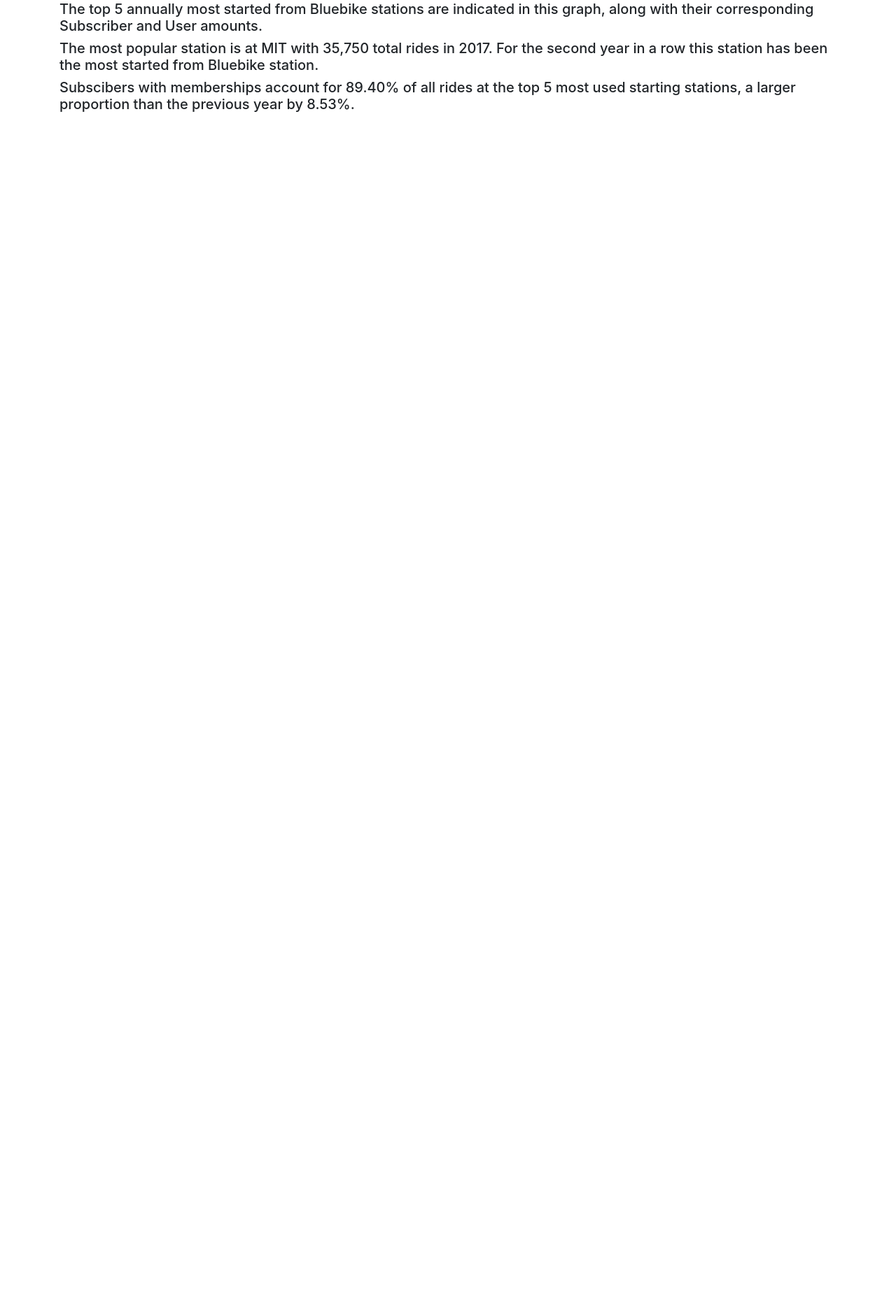
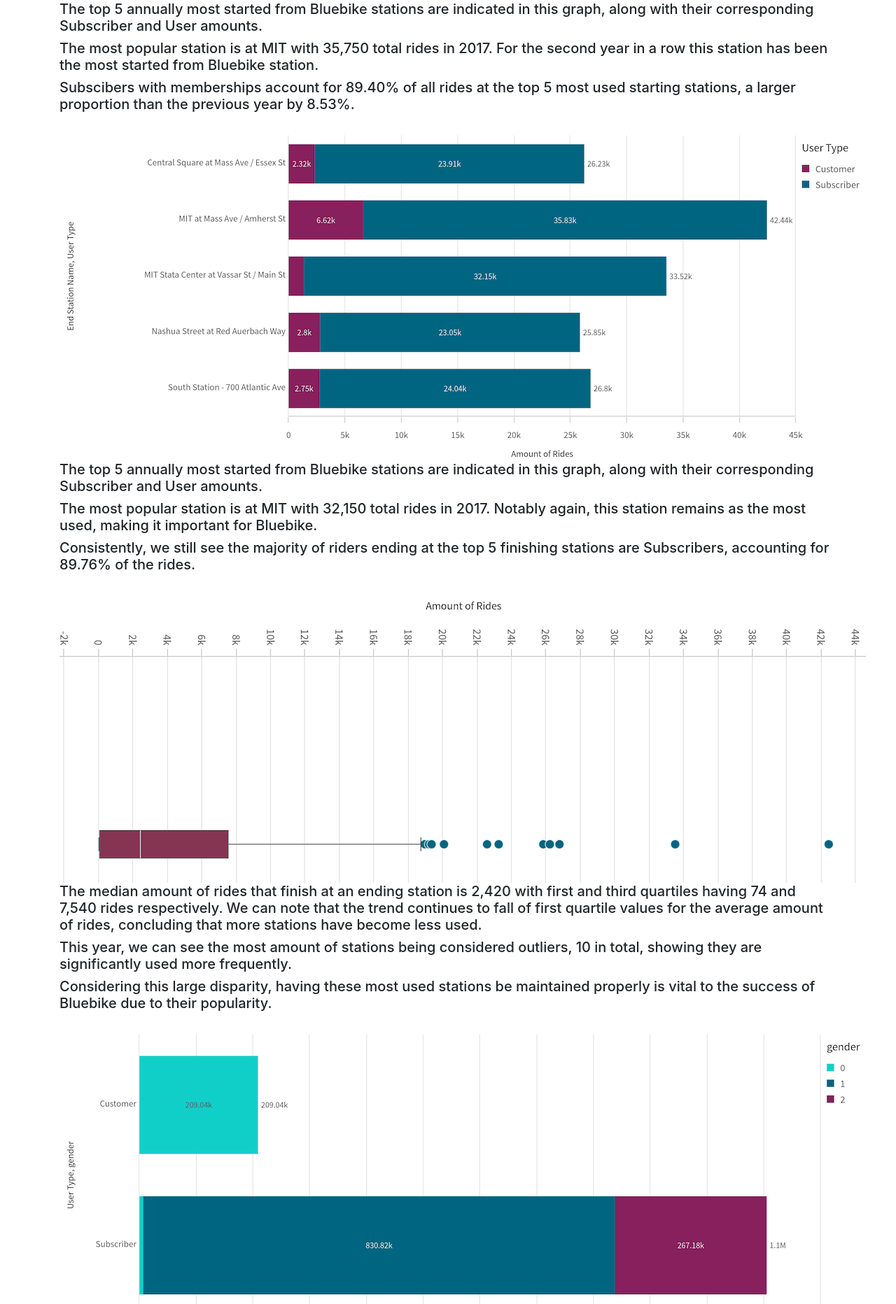
Before and after one commit to bpotvin06/BlueBike, a Flask app: page /2017 in a window 1280 px wide; the page is wider, and only the part inside the window is pictured. Shown: the part 2886-4750 px from the top of that part at 70% size. Before the commit the page ends 3046 px from the top of that part, so only its background shows below. Run offline with Flask 3, Linux system fonts and the light colour scheme; a user stored in the database is signed in; some libraries are stand-ins or nearby versions.

Commit message:
2017 completed

```diff
--- a/website/templates/yr2017.html
+++ b/website/templates/yr2017.html
@@ -39,6 +39,30 @@
     <h5>The most popular station is at MIT with 35,750 total rides in 2017. For the second year in a row this station has been the most started from Bluebike station.</h5>
     <h5>Subscibers with memberships account for 89.40% of all rides at the top 5 most used starting stations, a larger proportion than the previous year by 8.53%.</h5>
     <br>
+    <img logo src="{{ url_for('static', filename='Top5End3.png' )}}" class="center" />
+    <h5>The top 5 annually most started from Bluebike stations are indicated in this graph, along with their corresponding Subscriber and User amounts.</h5>
+    <h5>The most popular station is at MIT with 32,150 total rides in 2017. Notably again, this station remains as the most used, making it important for Bluebike.</h5>
+    <h5>Consistently, we still see the majority of riders ending at the top 5 finishing stations are Subscribers, accounting for 89.76% of the rides.</h5>
+    <br>
+    <img logo src="{{ url_for('static', filename='Boxplot3.png' )}}" class="center" />
+    <h5>The median amount of rides that finish at an ending station is 2,420 with first and third quartiles having 74 and 7,540 rides respectively.
+        We can note that the trend continues to fall of first quartile values for the average amount of rides, concluding that more stations have become less used.
+    </h5>
+    <h5>This year, we can see the most amount of stations being considered outliers, 10 in total, showing they are significantly used more frequently.</h5>
+    <h5>Considering this large disparity, having these most used stations be maintained properly is vital to the success of Bluebike due to their popularity.</h5>
+    <br>
+    <img logo src="{{ url_for('static', filename='GenderUserAmount3.png' )}}" class="center" />
+    <h5>Gender is indicated in this graph by 1 = Male, 2 = Female, 0 = No response.</h5>
+    <h5>As we can see, this is the first year where all the Customers did not report gender.</h5>
+    <h5>Subscribers continue to be male dominated, being 75.53% of their riders. Female subscribers making up 24.29% of riders and non-responding subscribers account for 0.61%.</h5>
+    <h5>Based on these demographics continuing to be a consistant trend, it would be advisable for Bluebike to promote to their female audience.</h5>
+    <br>
+    <img logo src="{{ url_for('static', filename='BirthYearAmount3.png' )}}" class="center" />
+    <h5>Users of Bluebike have the ability to report their birth year. For 210,947 of the rides (16.06%) birth year was not reported.</h5>
+    <h5>The most amount of rides were found to have been taken by respondents born in 1989, making them 28 in 2017.</h5>
+    <h5>The millennial generation (born between 1981 and 1999) represents the largest proportion of Bluebike riders (89.93%).</h5>
+    <br>
+    <br>
 </body>
 
 {% endblock %}
```
Also changed, not shown: website/static/BirthYearAmount3.png (added), website/static/Boxplot3.png (added), website/static/GenderUserAmount3.png (added), website/static/Top5End3.png (added).
